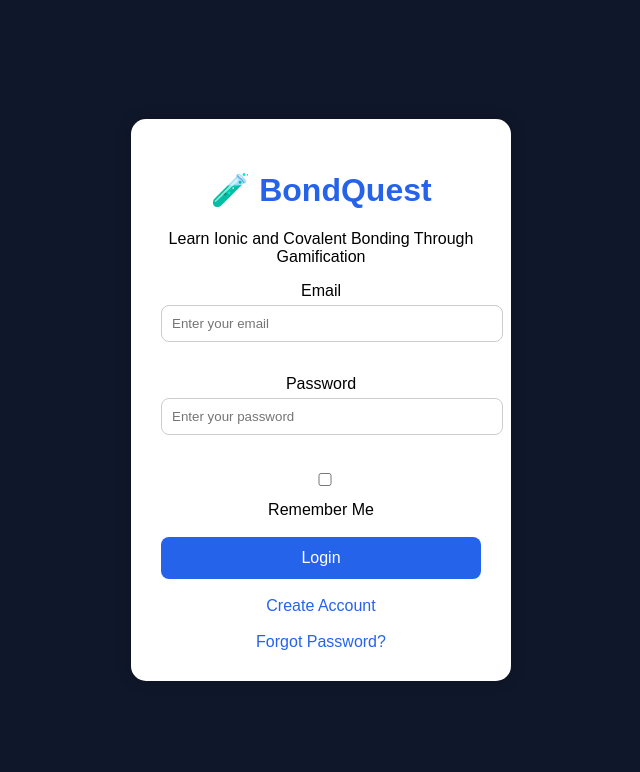
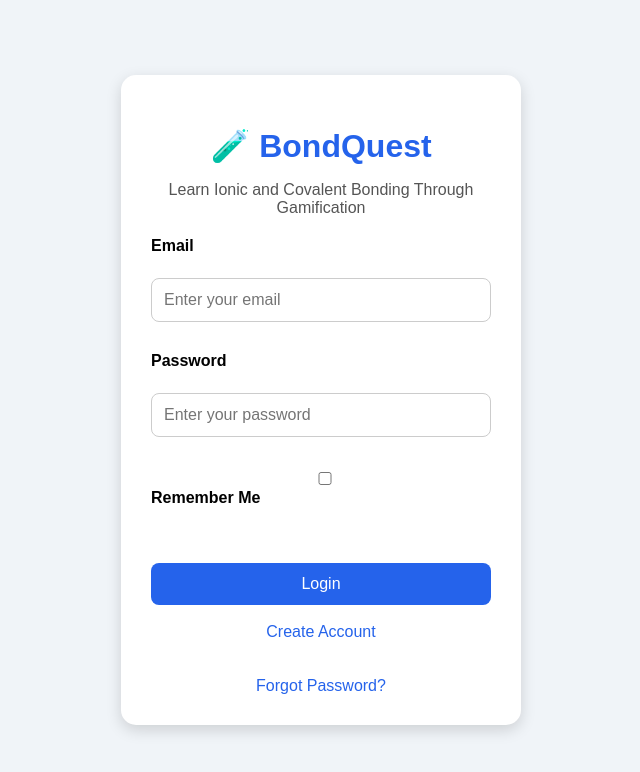
Before and after one commit to aljustinespinosa08-ops/BondQuest-, a website: page views/login.html in a window 1280 px wide. Shown: the whole page, without its empty margins (319-959 px from the left). Drawn offline with Linux system fonts and the light colour scheme.

Commit message:
Update style.css

```diff
--- a/public/css/style.css
+++ b/public/css/style.css
@@ -1,56 +1,76 @@
-body{
-    margin:0;
-    padding:0;
-    font-family:Arial, sans-serif;
-    background:#0F172A;
-    display:flex;
-    justify-content:center;
-    align-items:center;
-    height:100vh;
+* {
+    box-sizing: border-box;
+    font-family: Arial, sans-serif;
 }
 
-.login-container{
-    background:white;
-    padding:30px;
-    border-radius:15px;
-    width:320px;
-    text-align:center;
-    box-shadow:0 0 15px rgba(0,0,0,0.2);
+body {
+    margin: 0;
+    min-height: 100vh;
+    display: flex;
+    justify-content: center;
+    align-items: center;
+    background: #f0f4f8;
 }
 
-h1{
-    color:#2563EB;
+.login-container {
+    width: 90%;
+    max-width: 400px;
+    background: white;
+    padding: 30px;
+    border-radius: 15px;
+    box-shadow: 0 5px 15px rgba(0,0,0,0.15);
 }
 
-input{
-    width:100%;
-    padding:10px;
-    margin-top:5px;
-    margin-bottom:15px;
-    border:1px solid #ccc;
-    border-radius:8px;
+h1 {
+    text-align: center;
+    color: #2563eb;
+    margin-bottom: 10px;
 }
 
-button{
-    width:100%;
-    padding:12px;
-    background:#2563EB;
-    color:white;
-    border:none;
-    border-radius:8px;
-    cursor:pointer;
-    font-size:16px;
+p {
+    text-align: center;
+    color: #555;
 }
 
-button:hover{
-    background:#1D4ED8;
+form {
+    margin-top: 20px;
 }
 
-a{
-    color:#2563EB;
-    text-decoration:none;
+label {
+    font-weight: bold;
+    display: block;
+    margin-top: 12px;
 }
 
-a:hover{
-    text-decoration:underline;
+input,
+select {
+    width: 100%;
+    padding: 12px;
+    margin-top: 5px;
+    border: 1px solid #ccc;
+    border-radius: 8px;
+    font-size: 16px;
 }
+
+button {
+    width: 100%;
+    padding: 12px;
+    margin-top: 20px;
+    background: #2563eb;
+    color: white;
+    border: none;
+    border-radius: 8px;
+    font-size: 16px;
+    cursor: pointer;
+}
+
+button:hover {
+    background: #1d4ed8;
+}
+
+a {
+    display: block;
+    text-align: center;
+    color: #2563eb;
+    text-decoration: none;
+}
```
